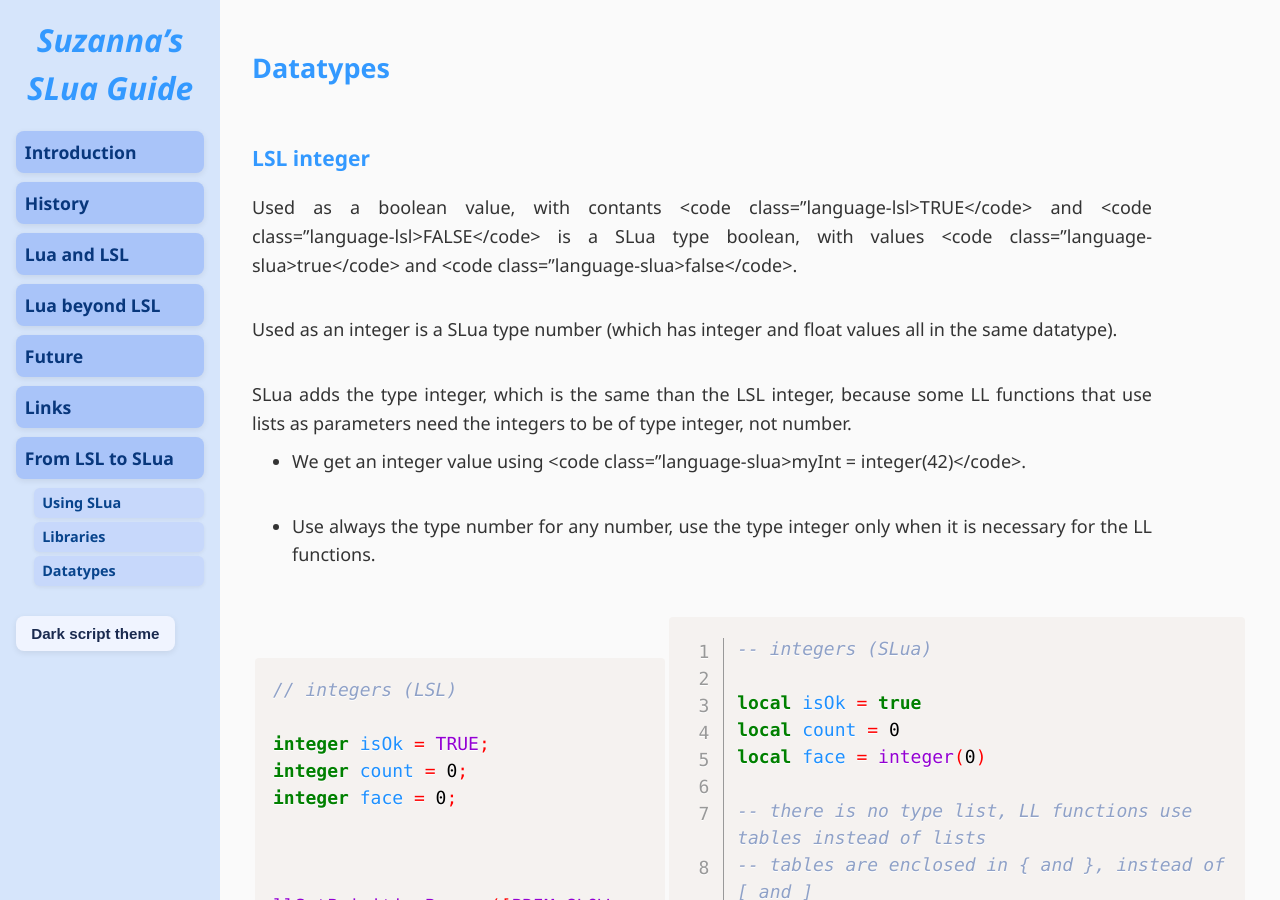
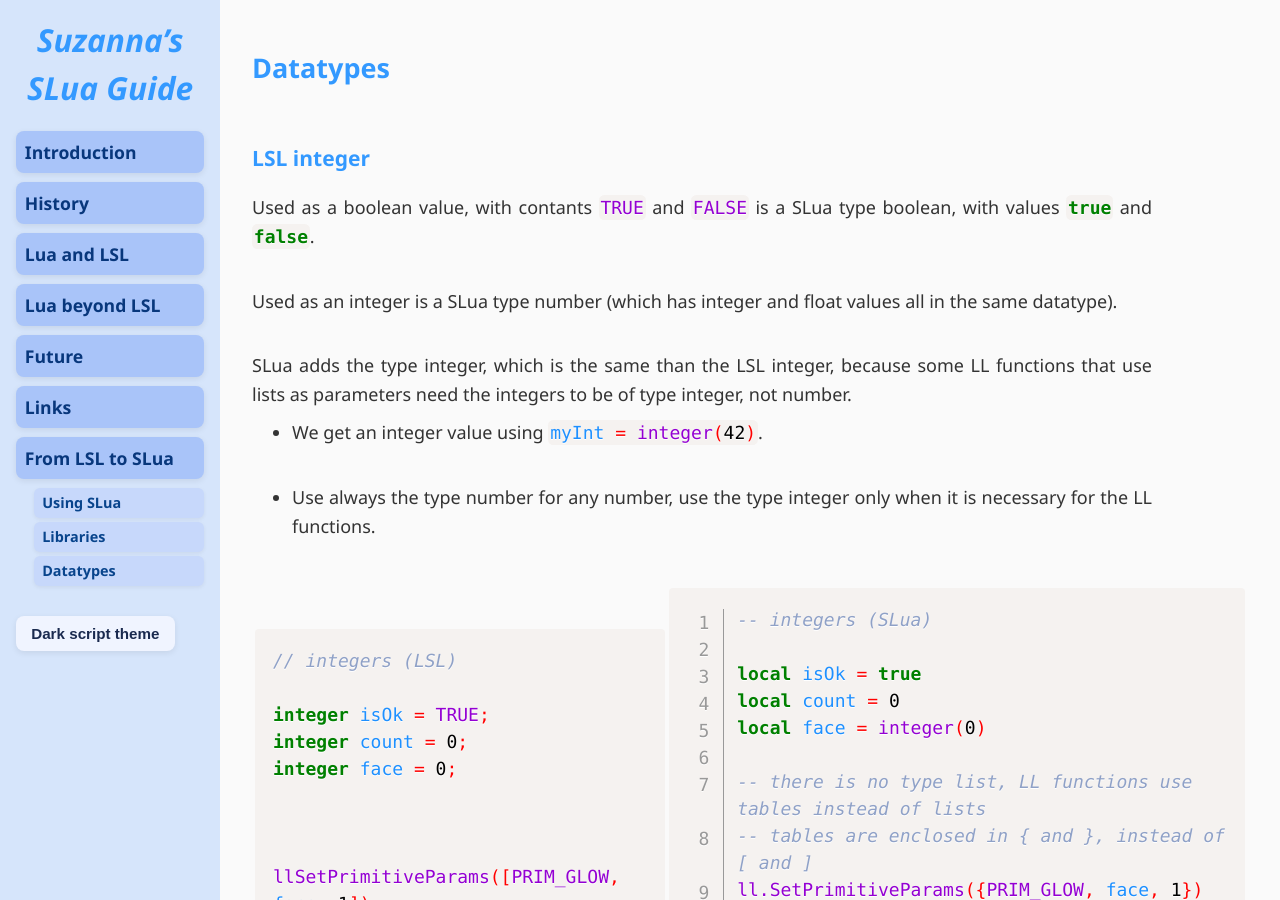
Before and after one commit to Suzanna-Linn/slua, a Jekyll site: the page built from docs/moving-datatypes.md, in a window 1280 px wide and 900 px high. Built offline with Jekyll 4.4.1, drawn with Linux system fonts in a browser that asks for light colours; nearby versions of some CDN libraries; our own code applies the rules of GitHub Pages for plain Markdown files; comment, search, counter and statistics services are not loaded.

Commit message:
Update moving-datatypes.md

```diff
--- a/docs/moving-datatypes.md
+++ b/docs/moving-datatypes.md
@@ -2,13 +2,13 @@
 
 ### LSL integer
 
-Used as a boolean value, with contants <code class="language-lsl>TRUE</code> and <code class="language-lsl>FALSE</code> is a SLua type boolean, with values <code class="language-slua>true</code> and <code class="language-slua>false</code>.
+Used as a boolean value, with contants <code class="language-lsl">TRUE</code> and <code class="language-lsl">FALSE</code> is a SLua type boolean, with values <code class="language-slua">true</code> and <code class="language-slua">false</code>.
 
 Used as an integer is a SLua type number (which has integer and float values all in the same datatype).
 
 SLua adds the type integer, which is the same than the LSL integer, because some LL functions that use lists as parameters need the integers to be of type integer, not number.
 
-* We get an integer value using <code class="language-slua>myInt = integer(42)</code>.
+* We get an integer value using <code class="language-slua">myInt = integer(42)</code>.
 
 * Use always the type number for any number, use the type integer only when it is necessary for the LL functions.
 
```
